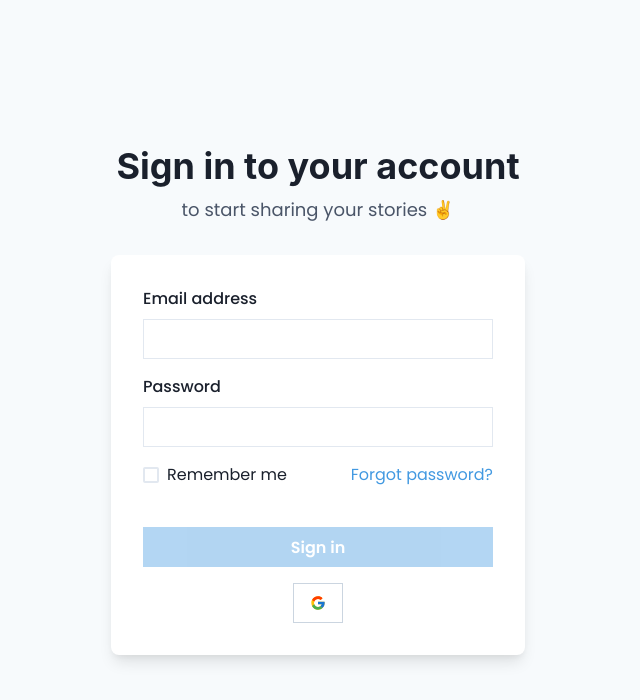
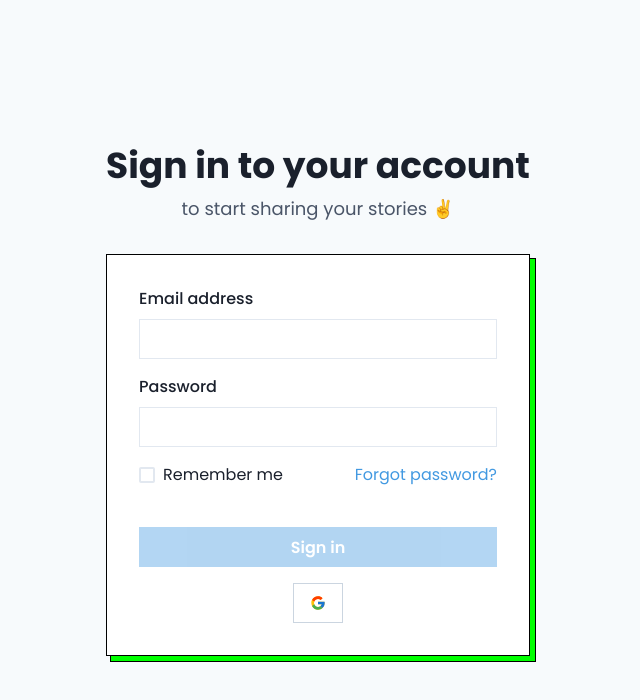
Before and after one commit to HariVP03/your-stories, a Next.js app: page /login in a window 1280 px wide. Shown: the top 700 px of the page, without its empty margins (322-962 px from the left). Built offline with nearby package versions, Linux system fonts and the light colour scheme; no server answers.

Commit message:
changed login box

```diff
--- a/pages/login.tsx
+++ b/pages/login.tsx
@@ -29,7 +29,7 @@ const Login: React.FC = () => {
             >
                 <Stack spacing={8} mx={"auto"} maxW={"lg"} py={12} px={6}>
                     <Stack align={"center"}>
-                        <Heading fontSize={"4xl"}>
+                        <Heading fontSize={"4xl"} fontFamily="Poppins">
                             Sign in to your account
                         </Heading>
                         <Text fontSize={"lg"} color={"gray.600"}>
@@ -37,10 +37,13 @@ const Login: React.FC = () => {
                         </Text>
                     </Stack>
                     <Box
-                        rounded={"lg"}
+                        rounded={"none"}
                         bg={useColorModeValue("white", "gray.700")}
-                        boxShadow={"lg"}
+                        // boxShadow={"lg"}
                         p={8}
+                        border="1px solid black"
+                        // borderColor="gray.400"
+                        boxShadow="5px 5px 0px 0px lime, 5px 5px 0px 1px black"
                     >
                         <Stack spacing={4}>
                             <FormControl id="email">
```
